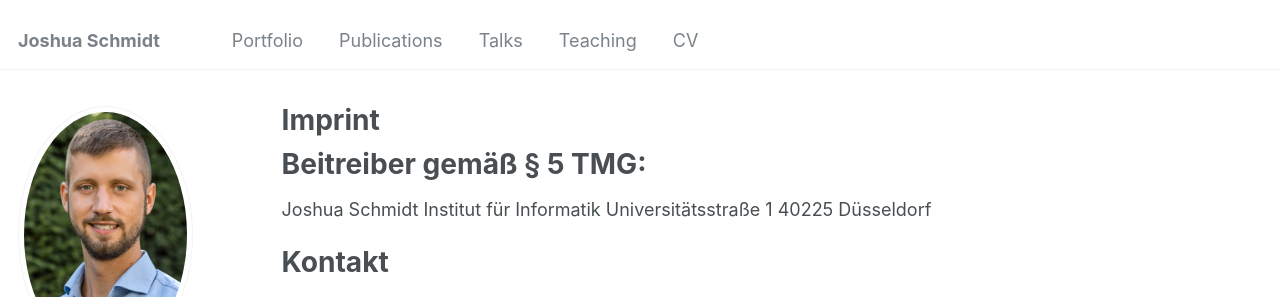
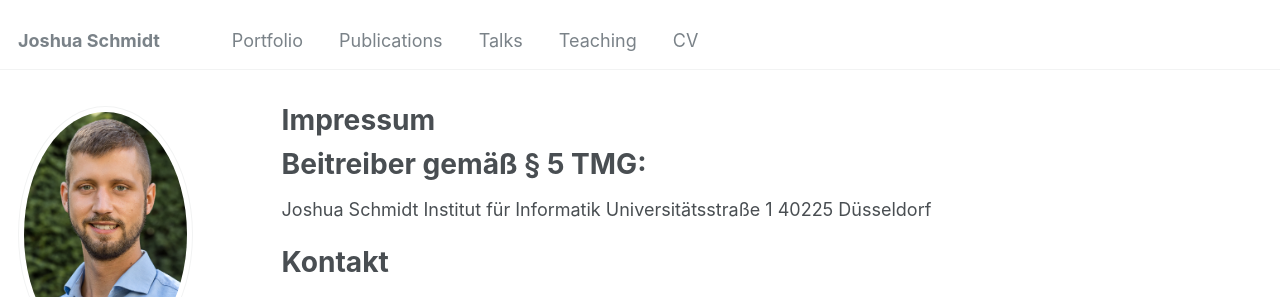
Before and after one commit to Joshua27/joshua27.github.io, a Jekyll site: the page built from _pages/imprint.md, in a window 1280 px wide. Shown: the top 297 px of the page. Built offline with Jekyll 4.4.1, drawn with Linux system fonts in a browser that asks for light colours; some web fonts are replaced.

Commit message:
adapt impressum

```diff
--- a/_includes/footer/custom.html
+++ b/_includes/footer/custom.html
@@ -1,4 +1,4 @@
 <!-- start custom footer snippets -->
 <a href="/sitemap/">Sitemap</a>
-<a href="/imprint/">Imprint</a>
+<a href="/imprint.html">Imprint</a>
 <!-- end custom footer snippets -->
--- a/_pages/imprint.md
+++ b/_pages/imprint.md
@@ -1,5 +1,5 @@
 ---
-title: "Imprint"
+title: "Impressum"
 sitemap: false
 permalink: /imprint.html
 ---
```
